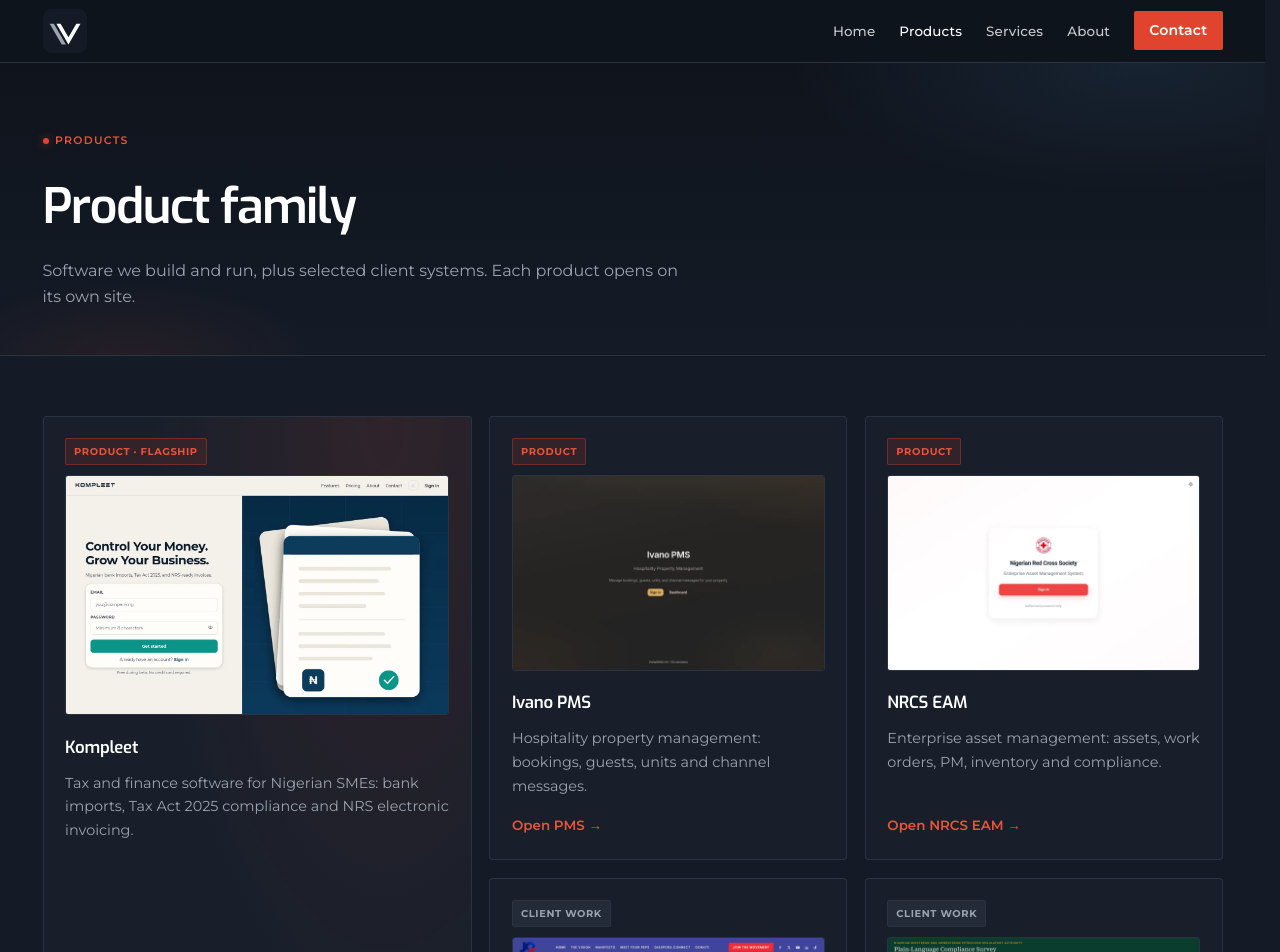
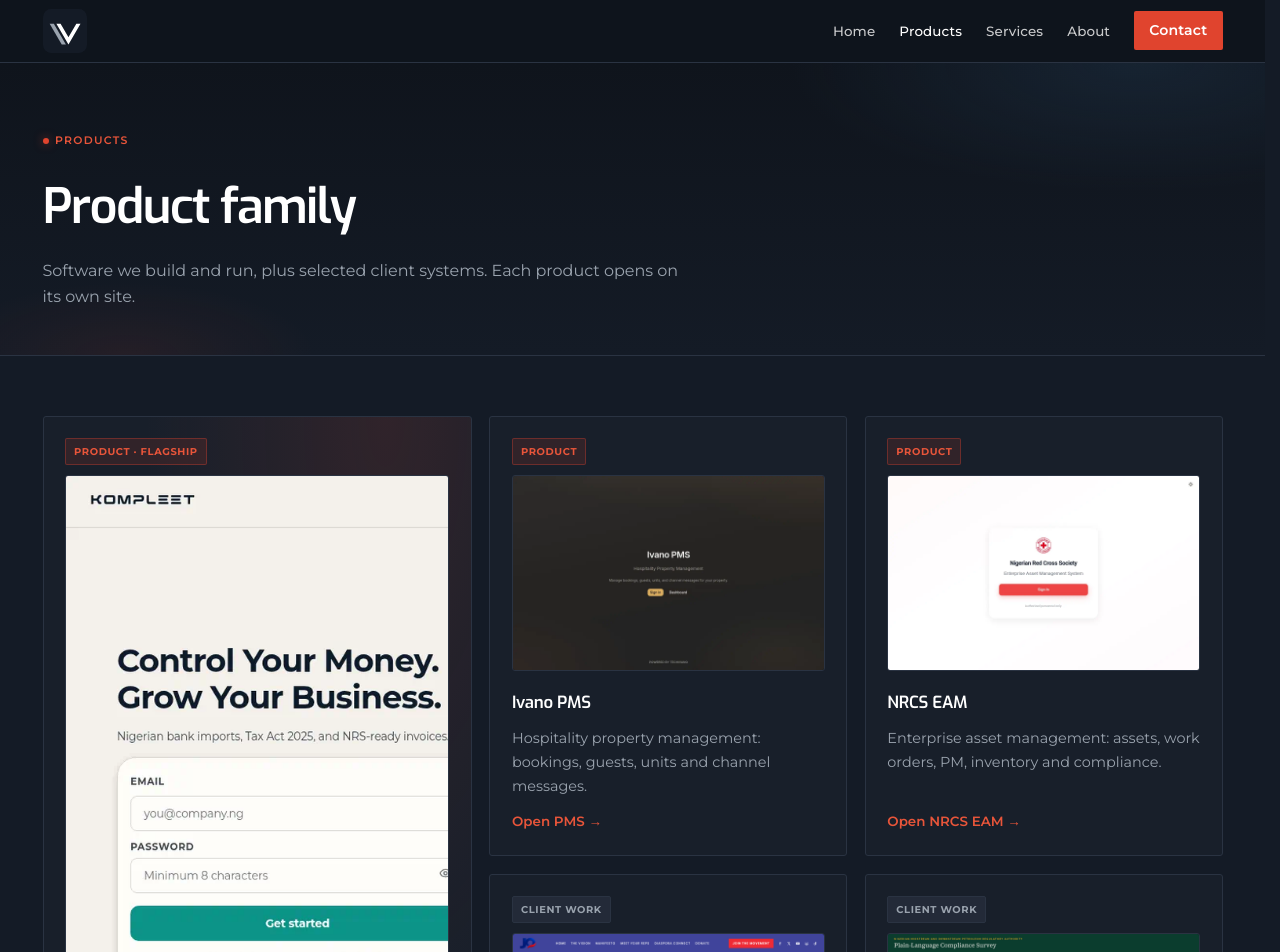
Before and after one commit to Ivano-Technologies/web-ivano, a Next.js app: page /products in a window 1280 px wide. Shown: the top 952 px of the page. Built offline with nearby package versions, Linux system fonts and the light colour scheme.

Commit message:
Products: thumb crop left-top + featured card balance
- object-position 0% 0% so Kompleet (and all) shots keep left headline/logo
- Featured /products card: thumb flex-grows; CTA pins to bottom

```diff
--- a/app/globals.css
+++ b/app/globals.css
@@ -732,7 +732,7 @@
 }
 .thumb-shot {
   object-fit: cover;
-  object-position: top center;
+  object-position: 0% 0%;
 }
 .thumb-media.t1 { background: linear-gradient(160deg, #1A2838, #0E1520 70%); }
 .thumb-media.t2 { background: linear-gradient(145deg, #152030, #1E3548 50%, #0F1824); }
@@ -771,7 +771,7 @@
   align-items: center;
   min-height: 44px;
 }
-.card .cta-row { margin-top: 0.25rem; }
+.card .cta-row { margin-top: auto; }
 .principle .ico {
   width: 28px;
   height: 3px;
@@ -827,6 +827,12 @@
     background:
       radial-gradient(ellipse at 80% 0%, rgba(224, 68, 46, 0.12), transparent 50%),
       var(--bg-card);
+  }
+  .bento .card.featured p { flex: 0 1 auto; }
+  .bento .card.featured .thumb-media {
+    flex: 1 1 auto;
+    aspect-ratio: auto;
+    min-height: 160px;
   }
 }
 
```
